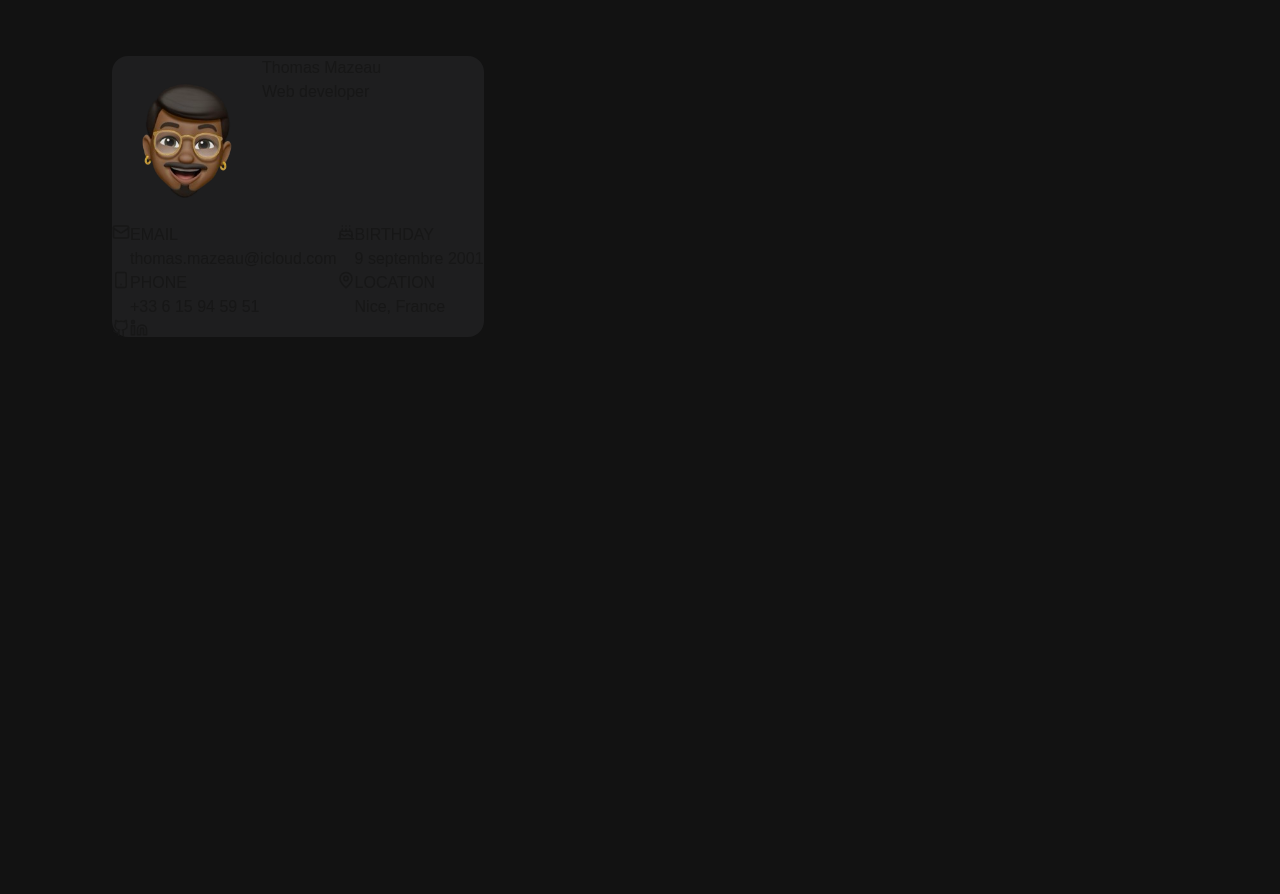
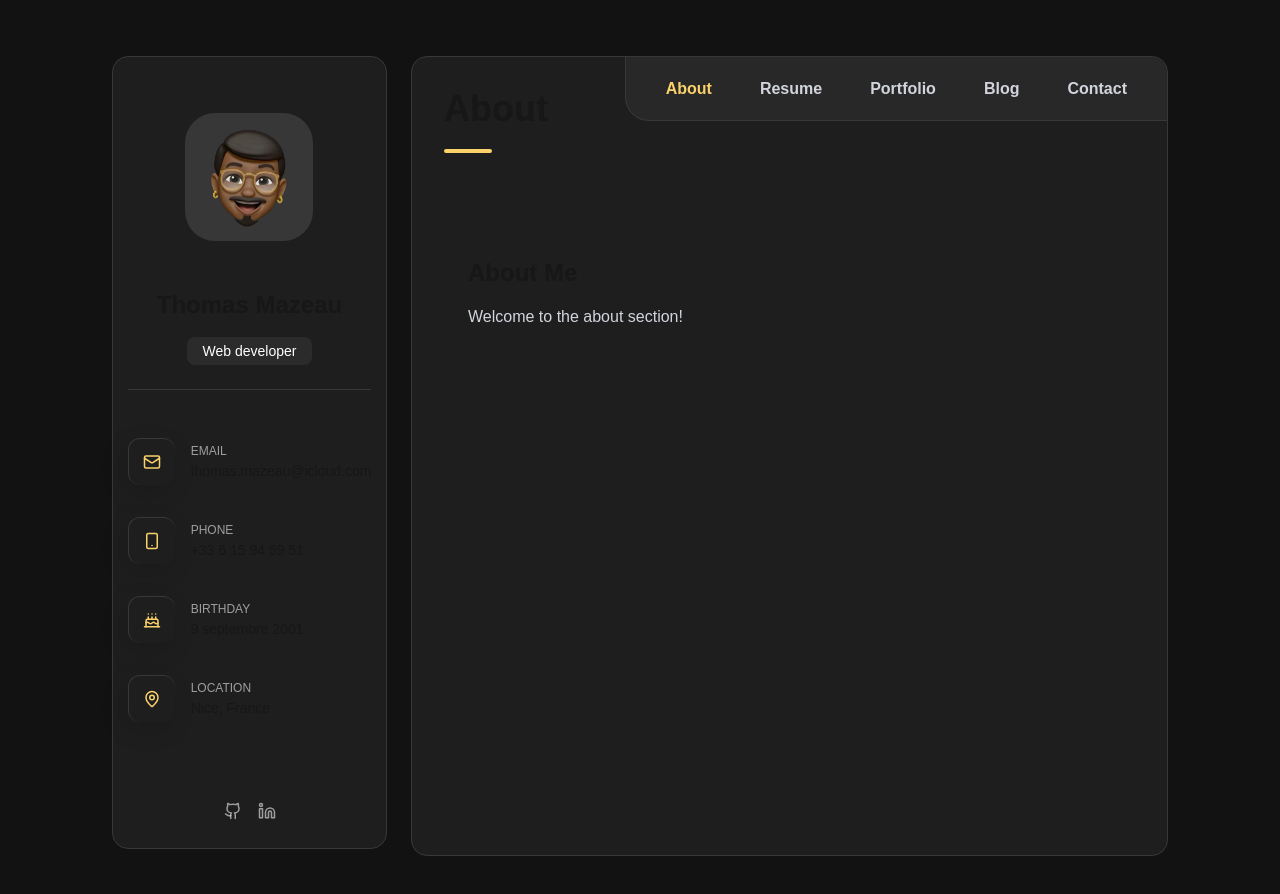
Before and after one commit to toms-beatz/portfolio-v2, a Next.js app: page / in a window 1280 px wide. Shown: the top 894 px of the page. Before the commit the page ends 800 px from the top, so only its background shows below. Built offline with nearby package versions, Linux system fonts and the light colour scheme.

Commit message:
Add: navigation and tab management

```diff
--- a/src/app/page.tsx
+++ b/src/app/page.tsx
@@ -1,14 +1,24 @@
-import Sidebar from "../../components/Sidebar";
+"use client";
 
+import { useState } from "react";
+import Sidebar from "@/components/Sidebar";
+import Navbar from "@/components/Navbar";
+import MobileNav from "@/components/MobileNav";
+import TabContent from "@/components/TabContent";
 
 export default function Home() {
+    const [activeTab, setActiveTab] = useState("About"); // Manage active tab
     return (
         <>
-            <main className="flex w-full lg:px-28 lg:py-14 md:py-14 py-4 px-3 gap-6 lg:flex-row flex-col">
+            <main className="flex w-full lg:px-28 lg:py-14 md:py-14 py-4 px-3 gap-6 lg:flex-row flex-col lg:justify-start justify-center lg:items-start items-center">
                 <Sidebar/>
-                {/*<section className="w-9/12 bg-dark-2 rounded-2xl ">*/}
-
-                {/*</section>*/}
+                <section className="w-9/12 bg-dark-2 rounded-2xl relative border border-border h-screen p-4 md:p-8">
+                    <h2 className="md:text-4xl text-lg font-semibold">{activeTab}</h2>
+                    <div className="bg-primary h-1 w-12 rounded mt-5"></div>
+                    <Navbar activeTab={activeTab} setActiveTab={setActiveTab}/>
+                    <TabContent activeTab={activeTab} />
+                </section>
+                <MobileNav activeTab={activeTab} setActiveTab={setActiveTab}/>
             </main>
         </>
     );
--- /dev/null
+++ b/src/components/MobileNav.tsx
@@ -0,0 +1,23 @@
+const navItems = ["About", "Resume", "Portfolio", "Blog", "Contact"];
+
+export default function MobileNav({ activeTab, setActiveTab }: { activeTab: string; setActiveTab: (tab: string) => void }) {
+
+    return (
+        <nav className="h-16 border border-border rounded-t-2xl lg:hidden flex items-center justify-center fixed bottom-0 w-screen backdrop-blur-md bg-dark-5">
+            <ul className="flex gap-12 px-5">
+                {navItems.map((item) => (
+                    <li key={item}>
+                        <button
+                            onClick={() => setActiveTab(item)}
+                            className={`font-semibold transition-colors ${
+                                activeTab === item ? "text-primary" : "text-gray-300 hover:text-lightgrey"
+                            }`}
+                        >
+                            {item}
+                        </button>
+                    </li>
+                ))}
+            </ul>
+        </nav>
+    );
+}
--- /dev/null
+++ b/src/components/Navbar.tsx
@@ -0,0 +1,41 @@
+const navItems = ["About", "Resume", "Portfolio", "Blog", "Contact"];
+
+export default function Navbar({ activeTab, setActiveTab }: { activeTab: string; setActiveTab: (tab: string) => void }) {
+
+    return (
+        <>
+            <nav className="h-16 bg-dark-5 px-5 rounded-bl-3xl rounded-tr-2xl border-l border-b border-border mb-4 absolute top-0 bottom-auto left-auto right-0 lg:flex hidden items-center w-max">
+                <ul className="flex gap-12 px-5">
+                    {navItems.map((item) => (
+                        <li key={item}>
+                            <button
+                                onClick={() => setActiveTab(item)}
+                                className={`font-semibold transition-colors ${
+                                    activeTab === item ? "text-primary" : "text-gray-300 hover:text-lightgrey"
+                                }`}
+                            >
+                                {item}
+                            </button>
+                        </li>
+                    ))}
+                </ul>
+            </nav>
+            {/*<nav className="h-16 border border-border rounded-t-3xl lg:hidden flex items-center justify-center  bottom-0 w-screen backdrop-blur-md bg-dark-5">
+                <ul className="flex gap-12 px-5">
+                    {navItems.map((item) => (
+                        <li key={item}>
+                            <button
+                                onClick={() => setActiveTab(item)}
+                                className={`font-semibold transition-colors ${
+                                    activeTab === item ? "text-primary" : "text-gray-300 hover:text-lightgrey"
+                                }`}
+                            >
+                                {item}
+                            </button>
+                        </li>
+                    ))}
+                </ul>
+            </nav>*/}
+        </>
+    );
+}
--- a/components/Sidebar.tsx
+++ b/src/components/Sidebar.tsx
@@ -5,7 +5,7 @@
 export default function Sidebar() {
     return (
         <section
-            className="flex flex-col sticky top-14 lg:items-center max-h-full h-full mb-0 lg:pt-14 lg:pb-7 lg:px-7 p-7 bg-dark-2 rounded-2xl lg:max-w-[275px] sm:w-full border-border border">
+            className="flex flex-col lg:sticky top-14 lg:items-center max-h-full h-full mb-0 lg:pt-14 lg:pb-7 lg:px-7 p-7 bg-dark-2 rounded-2xl lg:max-w-[275px] md:w-max border-border border">
             <div className="flex lg:justify-center lg:flex-col lg:items-center gap-8">
                 <div className="flex flex-col items-center justify-center bg-dark-3 rounded-[30px] w-32 h-32">
                     <Image src="/my-avatar.png" alt="my-avatar" width={150} height={150}/>
@@ -16,7 +16,8 @@
                 </div>
             </div>
 
-            <div className="mt-6 py-12 flex lg:flex-col border-t border-border lg:border-b-0 border-b lg:w-auto w-full gap-8 flex-wrap">
+            <div
+                className="mt-6 py-12 flex lg:flex-col border-t border-border lg:border-b-0 border-b lg:w-auto w-full gap-8 flex-wrap">
                 <div className="flex flex-col gap-8">
                     <div className="flex items-center gap-4">
                         <div
@@ -67,8 +68,9 @@
             <div className="flex mt-8 gap-4">
                 <Link target="_blank" href="https://github.com/toms-beatz"><Github width={18} height={18}
                                                                                    className="text-lightgrey"/></Link>
-                <Link target="_blank" href="https://www.linkedin.com/in/thomas-mazeau-611481204"><Linkedin
-                    width={18} height={18} className="text-lightgrey"/></Link>
+                <Link target="_blank" href="https://www.linkedin.com/in/thomas-mazeau-611481204"><Linkedin width={18}
+                                                                                                           height={18}
+                                                                                                           className="text-lightgrey"/></Link>
             </div>
         </section>
     );
--- /dev/null
+++ b/src/components/TabContent.tsx
@@ -0,0 +1,15 @@
+"use client";
+
+import About from "./tabs/About";
+import Resume from "./tabs/Resume";
+import Contact from "./tabs/Contact";
+
+export default function TabContent({ activeTab }: { activeTab: string }) {
+    return (
+        <div className="p-6 mt-20">
+            {activeTab === "About" && <About />}
+            {activeTab === "Resume" && <Resume />}
+            {activeTab === "Contact" && <Contact />}
+        </div>
+    );
+}
--- /dev/null
+++ b/src/components/tabs/About.tsx
@@ -0,0 +1,10 @@
+"use client";
+
+export default function About() {
+    return (
+        <div>
+            <h2 className="text-2xl font-bold">About Me</h2>
+            <p className="mt-4 text-gray-300">Welcome to the about section!</p>
+        </div>
+    );
+}
--- /dev/null
+++ b/src/components/tabs/Contact.tsx
@@ -0,0 +1,32 @@
+"use client";
+
+export default function Contact() {
+    return (
+        <div>
+            <h2 className="text-2xl font-bold">Contact Me</h2>
+            <form className="mt-4 space-y-4">
+                <input
+                    type="text"
+                    placeholder="Your Name"
+                    className="w-full p-2 rounded bg-gray-800 text-white border border-gray-600"
+                />
+                <input
+                    type="email"
+                    placeholder="Your Email"
+                    className="w-full p-2 rounded bg-gray-800 text-white border border-gray-600"
+                />
+                <textarea
+                    placeholder="Your Message"
+                    className="w-full p-2 rounded bg-gray-800 text-white border border-gray-600"
+                    rows={4}
+                />
+                <button
+                    type="submit"
+                    className="px-4 py-2 bg-primary text-white rounded hover:bg-opacity-80"
+                >
+                    Send Message
+                </button>
+            </form>
+        </div>
+    );
+}
--- /dev/null
+++ b/src/components/tabs/Resume.tsx
@@ -0,0 +1,10 @@
+"use client";
+
+export default function Resume() {
+    return (
+        <div>
+            <h2 className="text-2xl font-bold">My Resume</h2>
+            <p className="mt-4 text-gray-300">Here is my experience and education.</p>
+        </div>
+    );
+}
--- a/tailwind.config.ts
+++ b/tailwind.config.ts
@@ -16,6 +16,7 @@
           2 : "#1e1e1f",
           3 : "#373737",
           4 : "#2b2b2c",
+          5 : "#2b2b2cbf",
         },
         lightgrey : "#d6d6d6b3",
       },
```
